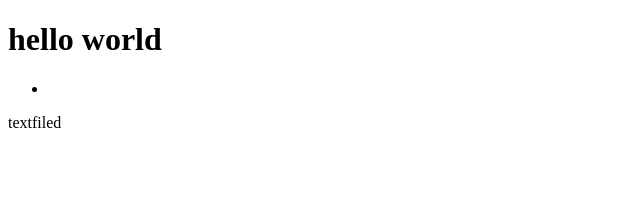
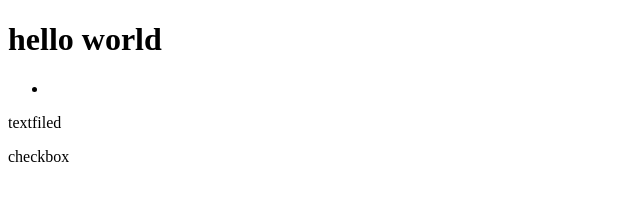
Before and after one commit to sreyrea/TestGIT, a plain HTML site: page index.html in a window 1280 px wide. Shown: the full height of the page, 0-640 px from the left. Drawn offline with Linux system fonts and the light colour scheme.

Commit message:
add a checkbox

```diff
--- a/index.html
+++ b/index.html
@@ -16,5 +16,6 @@
         </li>
     </ul>
     <p>textfiled</p>
+    <p>checkbox</p>
 </body>
 </html>
```
